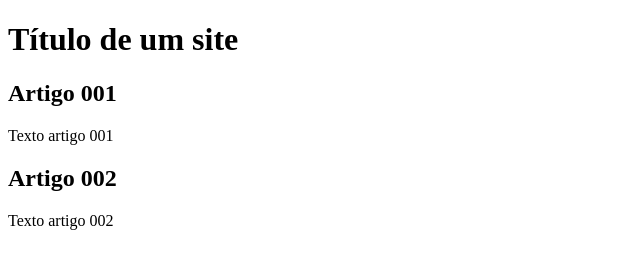
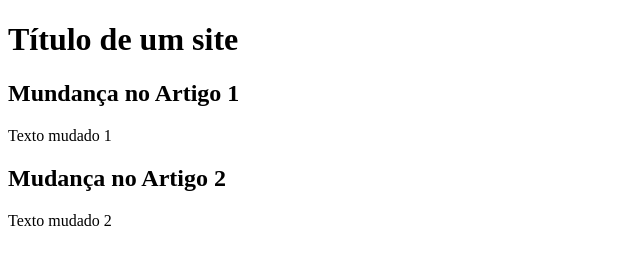
Before and after one commit to DhoniMac/Projeto-site, a plain HTML site: page index.html in a window 1280 px wide. Shown: the whole page, without its empty margins (0-640 px from the left). Drawn offline with Linux system fonts and the light colour scheme.

Commit message:
Comecei a escrever o conteúdo

```diff
--- a/index.html
+++ b/index.html
@@ -12,12 +12,12 @@
             <h1>Título de um site</h1>
         </header>
         <article>
-            <h2>Artigo 001</h2>
-            <p>Texto artigo 001</p>
+            <h2>Mundança no Artigo 1</h2>
+            <p>Texto mudado 1</p>
         </article>
         <article>
-            <h2>Artigo 002</h2>
-            <p>Texto artigo 002</p>
+            <h2>Mudança no Artigo 2</h2>
+            <p>Texto mudado 2</p>
         </article>
     </main>
 
```
